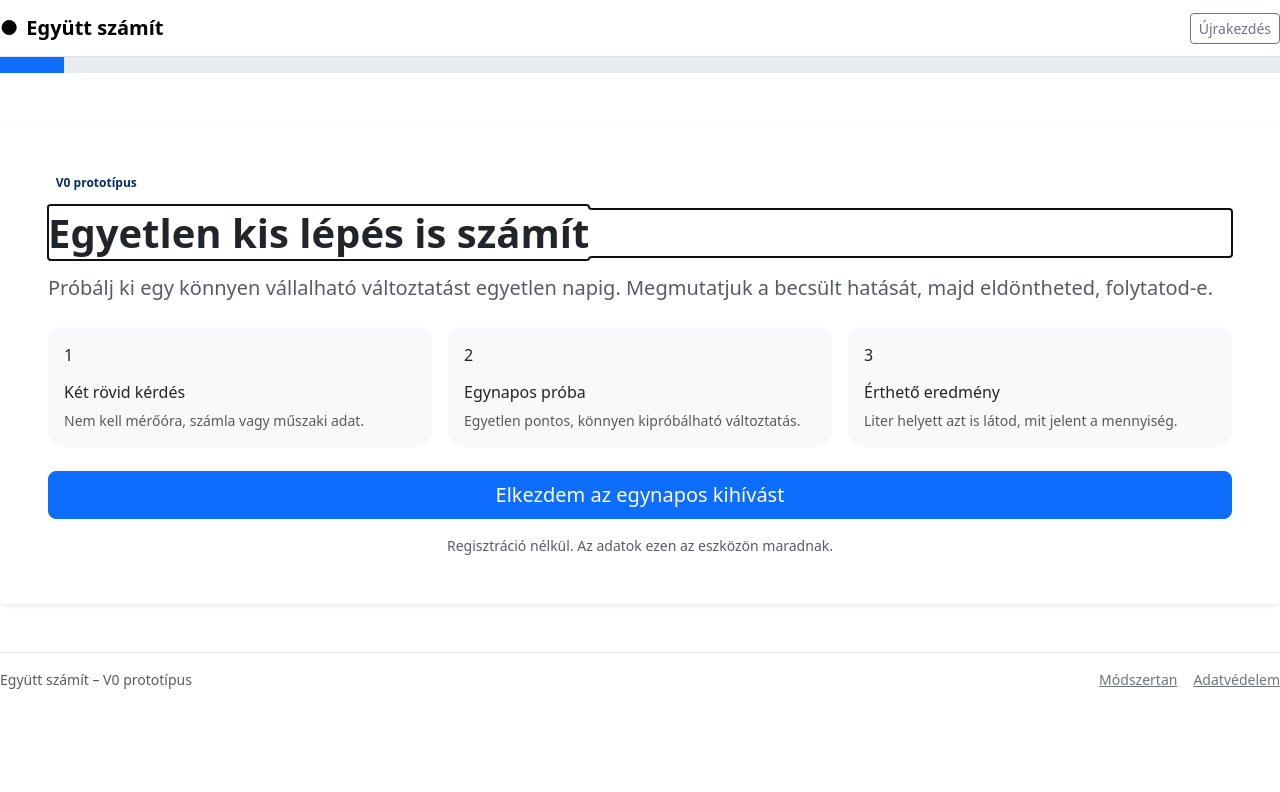
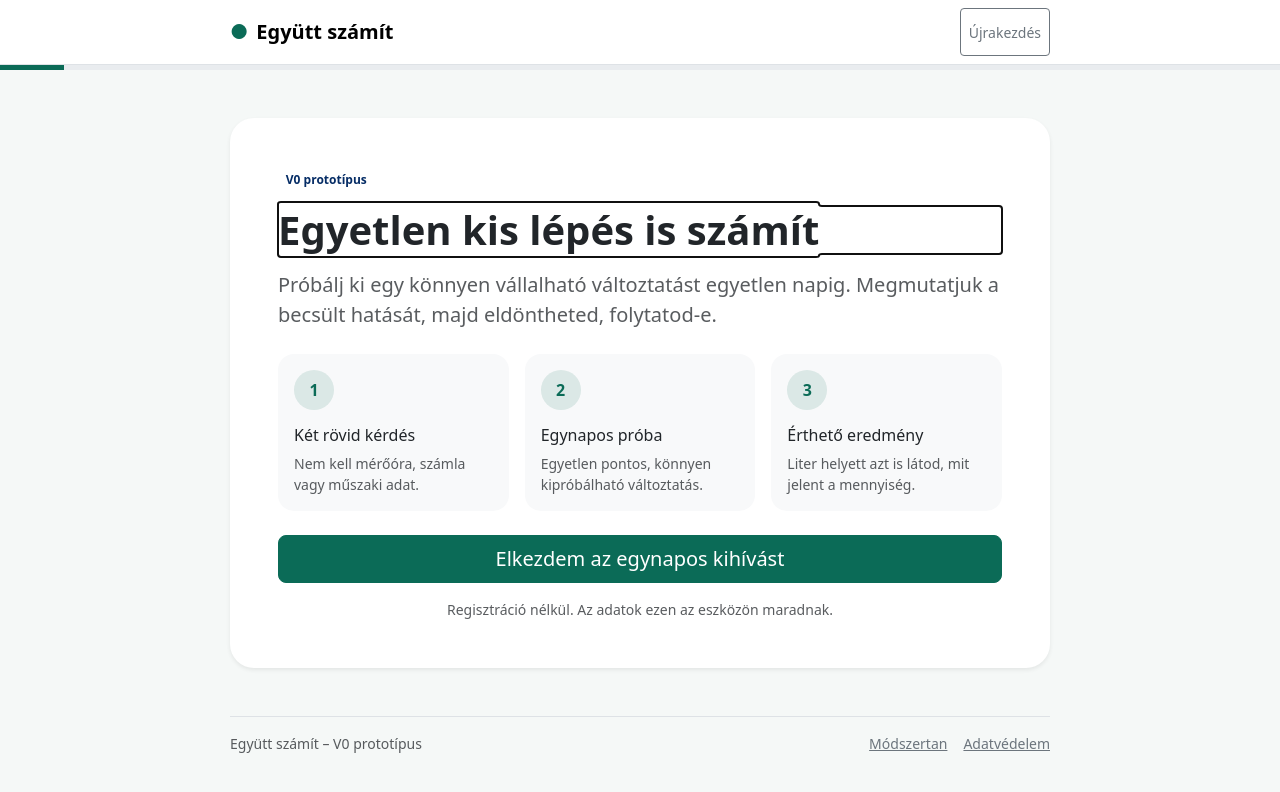
Before and after one commit to parkapcsolatikartya/egyutt-szamit-webapp, a website with bundled scripts: page app/index.html in a window 1280 px wide. Built offline with nearby package versions, Linux system fonts and the light colour scheme.

Commit message:
Add focused V0 visual styles

```diff
--- a/app/assets/css/style.css
+++ b/app/assets/css/style.css
@@ -1,11 +1,110 @@
 /*
  * Együtt számít – projektspecifikus stílusok
  *
- * Kötelező Bootstrap-first szabály:
- * 1. Először Bootstrap komponenseket és utility osztályokat használunk.
- * 2. Ebbe a fájlba csak olyan célzott, egyedi szabály kerülhet,
- *    amely Bootstrap segítségével nem oldható meg ésszerűen.
- * 3. Nem implementáljuk újra a Bootstrap által már biztosított
- *    általános elrendezési, spacing-, tipográfiai vagy komponensszabályokat.
- * 4. Inline style és indokolatlan !important használata kerülendő.
+ * Bootstrap-first: ebben a fájlban csak a márka és az egyedi
+ * eredmény-/kihíváselemek célzott szabályai szerepelnek.
  */
+
+:root {
+  --es-primary: #0b6b57;
+  --es-primary-rgb: 11, 107, 87;
+  --es-water: #dff5f0;
+  --es-surface: #f5f8f7;
+}
+
+body {
+  min-height: 100vh;
+  background: var(--es-surface);
+}
+
+.app-shell {
+  width: min(100% - 2rem, 760px);
+  margin-inline: auto;
+}
+
+.app-progress {
+  height: 0.3rem;
+}
+
+.progress-bar {
+  background-color: var(--es-primary);
+}
+
+.btn-primary {
+  --bs-btn-bg: var(--es-primary);
+  --bs-btn-border-color: var(--es-primary);
+  --bs-btn-hover-bg: #095847;
+  --bs-btn-hover-border-color: #095847;
+  --bs-btn-active-bg: #074c3e;
+  --bs-btn-active-border-color: #074c3e;
+}
+
+.text-primary {
+  color: var(--es-primary) !important;
+}
+
+.brand-mark {
+  color: var(--es-primary);
+  font-size: 1.25rem;
+}
+
+.card {
+  border-radius: 1.5rem;
+}
+
+.step-number,
+.challenge-icon,
+.invite-icon {
+  display: inline-grid;
+  place-items: center;
+  width: 2.5rem;
+  height: 2.5rem;
+  border-radius: 999px;
+  color: var(--es-primary);
+  background: rgba(var(--es-primary-rgb), 0.12);
+  font-weight: 700;
+}
+
+.step-number-large {
+  width: 3.5rem;
+  height: 3.5rem;
+  font-size: 1.25rem;
+}
+
+.challenge-icon,
+.invite-icon {
+  width: 4rem;
+  height: 4rem;
+  font-size: 1.75rem;
+}
+
+.result-card {
+  border-top: 0.35rem solid var(--es-primary) !important;
+}
+
+.result-block {
+  background: var(--es-water);
+}
+
+.form-check:has(.form-check-input:checked) {
+  border-color: var(--es-primary) !important;
+  background: rgba(var(--es-primary-rgb), 0.06);
+}
+
+.form-check-input:checked {
+  background-color: var(--es-primary);
+  border-color: var(--es-primary);
+}
+
+.btn,
+.form-control,
+.form-select,
+.form-check {
+  min-height: 3rem;
+}
+
+@media (min-width: 768px) {
+  .app-shell {
+    width: min(100% - 3rem, 820px);
+  }
+}
```
